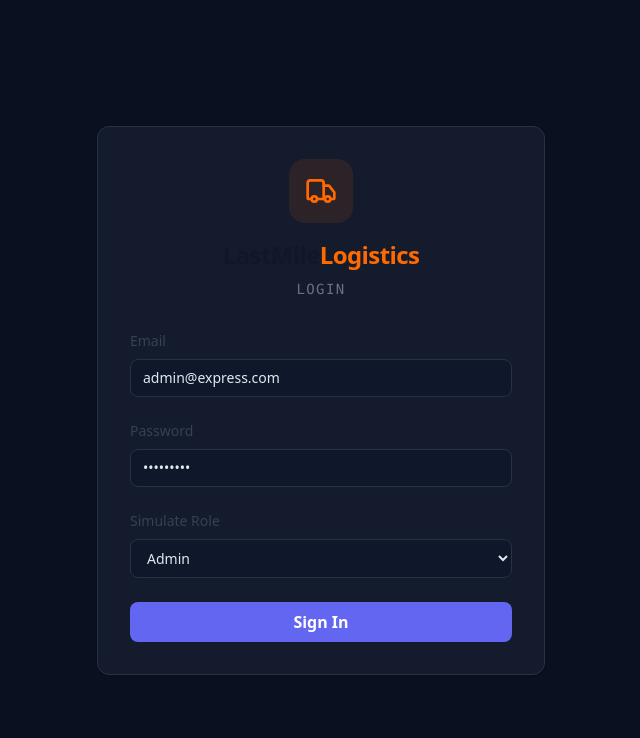
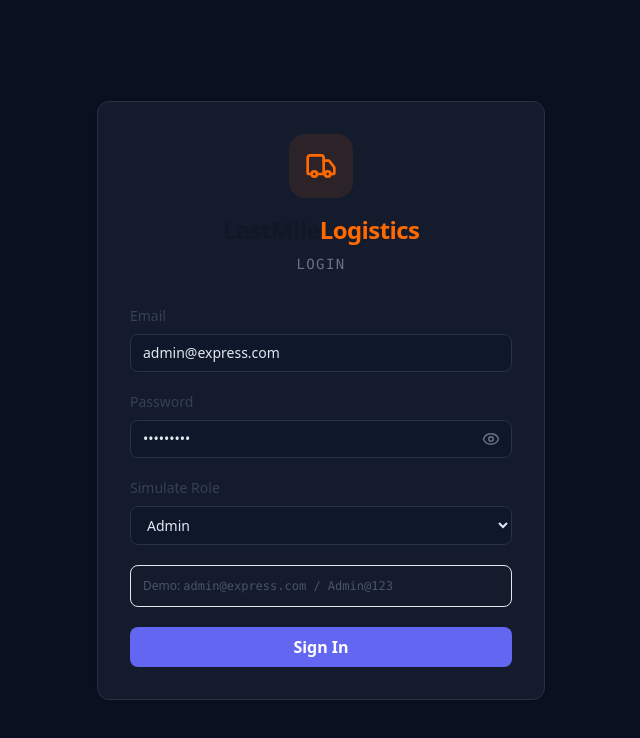
Before and after one commit to khaledelmasry-k/Last-Maile-System, a React (Vite) app: page /login in a window 1280 px wide. Shown: the top 738 px of the page, without its empty margins (319-959 px from the left). Built offline with nearby package versions, Linux system fonts and the light colour scheme.

Commit message:
fix(login): improve form UX with proper labels and password toggle

```diff
--- a/src/pages/Login.tsx
+++ b/src/pages/Login.tsx
@@ -1,6 +1,6 @@
 import React, { useState } from 'react';
 import { useAuth, UserRole } from '../context/AuthContext';
-import { Truck } from 'lucide-react';
+import { Eye, EyeOff, Truck } from 'lucide-react';
 import { useTranslation } from 'react-i18next';
 
 export const Login = () => {
@@ -11,6 +11,7 @@ export const Login = () => {
   const [role, setRole] = useState<UserRole>('Admin');
   const [error, setError] = useState('');
   const [submitting, setSubmitting] = useState(false);
+  const [showPassword, setShowPassword] = useState(false);
 
   const handleSubmit = async (e: React.FormEvent) => {
     e.preventDefault();
@@ -34,10 +35,11 @@ export const Login = () => {
           <p className="text-sm text-gray-500 dark:text-gray-400 mt-2 font-mono uppercase tracking-widest">{t('Login')}</p>
         </div>
 
-        <form onSubmit={handleSubmit} className="space-y-6">
+        <form onSubmit={handleSubmit} className="space-y-5">
           <div>
-            <label className="block text-sm font-medium text-gray-700 dark:text-gray-300 mb-2">{t('Email')}</label>
+            <label htmlFor="login-email" className="block text-sm font-medium text-gray-700 dark:text-gray-300 mb-2">{t('Email')}</label>
             <input
+              id="login-email"
               type="email"
               value={email}
               onChange={(e) => setEmail(e.target.value)}
@@ -48,20 +50,31 @@ export const Login = () => {
           </div>
 
           <div>
-            <label className="block text-sm font-medium text-gray-700 dark:text-gray-300 mb-2">{t('Password')}</label>
+            <label htmlFor="login-password" className="block text-sm font-medium text-gray-700 dark:text-gray-300 mb-2">{t('Password')}</label>
+            <div className="relative">
               <input
-              type="password"
+                id="login-password"
+                type={showPassword ? 'text' : 'password'}
                 value={password}
                 onChange={(e) => setPassword(e.target.value)}
-              className="w-full input-field rounded-xl px-4 py-3"
+                className="w-full input-field rounded-xl px-4 py-3 pr-11"
                 placeholder="••••••••"
                 required
               />
+              <button
+                type="button"
+                onClick={() => setShowPassword((v) => !v)}
+                className="absolute right-3 top-1/2 -translate-y-1/2 text-gray-500"
+              >
+                {showPassword ? <EyeOff size={18} /> : <Eye size={18} />}
+              </button>
+            </div>
           </div>
 
           <div>
-            <label className="block text-sm font-medium text-gray-700 dark:text-gray-300 mb-2">{t('Simulate Role')}</label>
+            <label htmlFor="login-role" className="block text-sm font-medium text-gray-700 dark:text-gray-300 mb-2">{t('Simulate Role')}</label>
             <select
+              id="login-role"
               value={role}
               onChange={(e) => setRole(e.target.value as UserRole)}
               className="w-full input-field rounded-xl px-4 py-3"
@@ -75,6 +88,10 @@ export const Login = () => {
             </select>
           </div>
 
+          <div className="rounded-lg border border-gray-200 dark:border-[#2a2a2a] p-3 text-xs text-gray-600 dark:text-gray-300">
+            Demo: <span className="font-mono">admin@express.com / Admin@123</span>
+          </div>
+
           {error ? <p className="text-sm text-red-500">{error}</p> : null}
 
           <button type="submit" disabled={submitting} className="w-full btn-primary py-3 rounded-xl">
```
Lines whose indentation alone changed are shown as unchanged.
